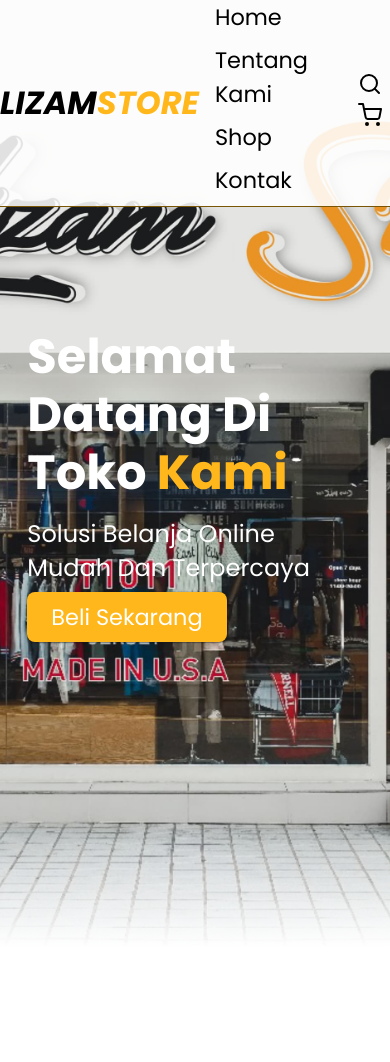
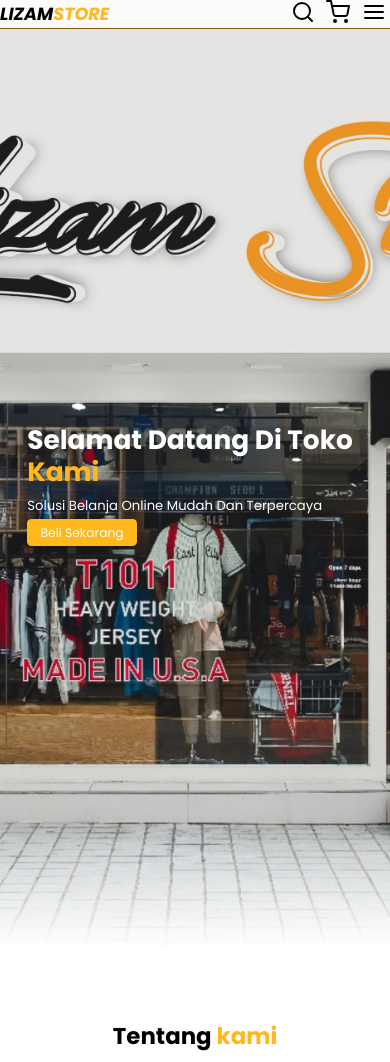
Before and after one commit to Makinullizami/tugas-uas, a Django app: page / in a window 390 px wide. Shown: the top 1062 px of the page. Run offline with Django 4.2, Linux system fonts and the light colour scheme.

Commit message:
menjadikan responsive

```diff
--- a/static/css/style.css
+++ b/static/css/style.css
@@ -192,3 +192,116 @@ body {
   font-weight: 300;
   line-height: 1.6;
 }
+
+/* meida querles */
+
+/* laptop */
+@media (max-width: 1366px) {
+  html {
+    font-size: 75%;
+  }
+}
+/* Tablet */
+@media (max-width: 768px) {
+  html {
+    font-size: 62, 5%;
+  }
+
+  #hamburger-menu {
+    display: inline-block;
+  }
+
+  .navbar .navbar-nav {
+    position: absolute;
+    top: 100%;
+    right: -100%;
+    background-color: #fff;
+    width: 30rem;
+    height: 100vh;
+    transition: 0, 3s;
+  }
+
+  .navbar .navbar-nav.active {
+    right: 0;
+  }
+
+  .navbar .navbar-nav a::after {
+    transform-origin: 0 0;
+  }
+
+  .navbar .navbar-nav a:hover::after {
+    transform: scaleX(0.2);
+  }
+
+  .navbar .navbar-nav a {
+    color: #000000;
+    display: block;
+    margin: 1.5rem;
+    padding: 0.5rem;
+    font-size: 2rem;
+  }
+
+  .about .row {
+    flex-wrap: wrap;
+  }
+
+  .about .row .about-img img {
+    height: 24rem;
+    object-fit: cover;
+    object-position: center;
+  }
+
+  .about .row .content {
+    padding: 0;
+  }
+
+  .about .row .content h3 {
+    margin-top: 1rem;
+    font-size: 2rem;
+  }
+
+  .about .row .content p {
+    font-size: 1rem;
+  }
+
+}
+/* Mobile phone */
+@media (max-width: 450px) {
+  html {
+    font-size: 55%;
+  }
+
+  #hamburger-menu {
+    display: inline-block;
+  }
+
+  .navbar .navbar-nav {
+    position: absolute;
+    top: 100%;
+    right: -100%;
+    background-color: #fff;
+    width: 15rem;
+    height: 50vh;
+    transition: 0, 3s;
+  }
+
+  .navbar .navbar-nav.active {
+    right: 0;
+  }
+
+  .navbar .navbar-nav a::after {
+    transform-origin: 0 0;
+  }
+
+  .navbar .navbar-nav a:hover::after {
+    transform: scaleX(0.1);
+  }
+
+  .navbar .navbar-nav a {
+    color: #000000;
+    display: block;
+    margin: 0.5rem;
+    padding: 0.1rem;
+    font-size: o.5rem;
+  }
+}
```
Also changed, not shown: static/js/scripts.js (added, +15 -0 lines).
